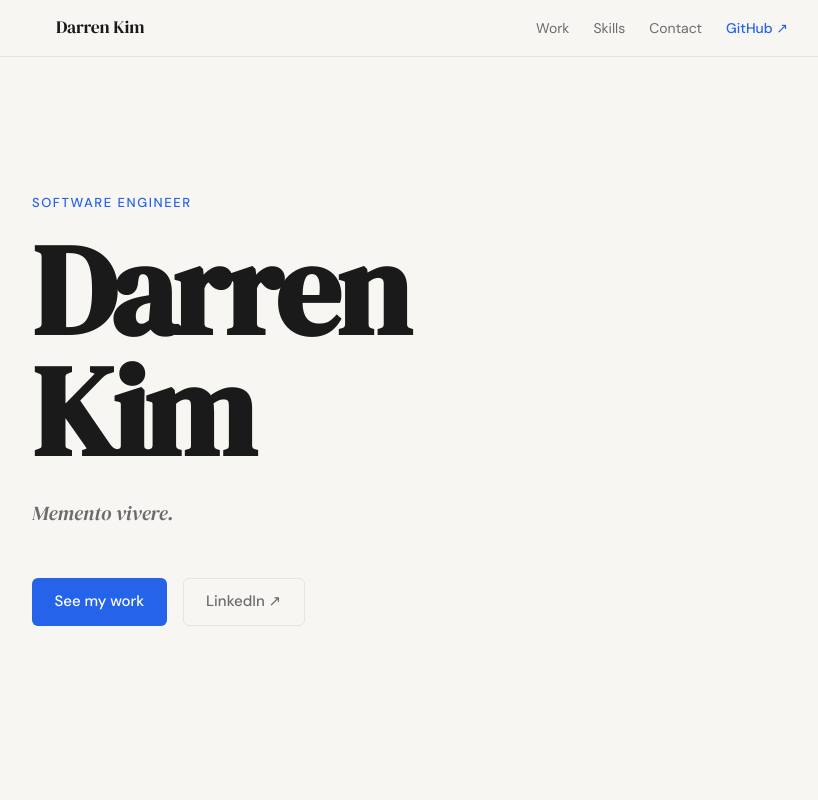
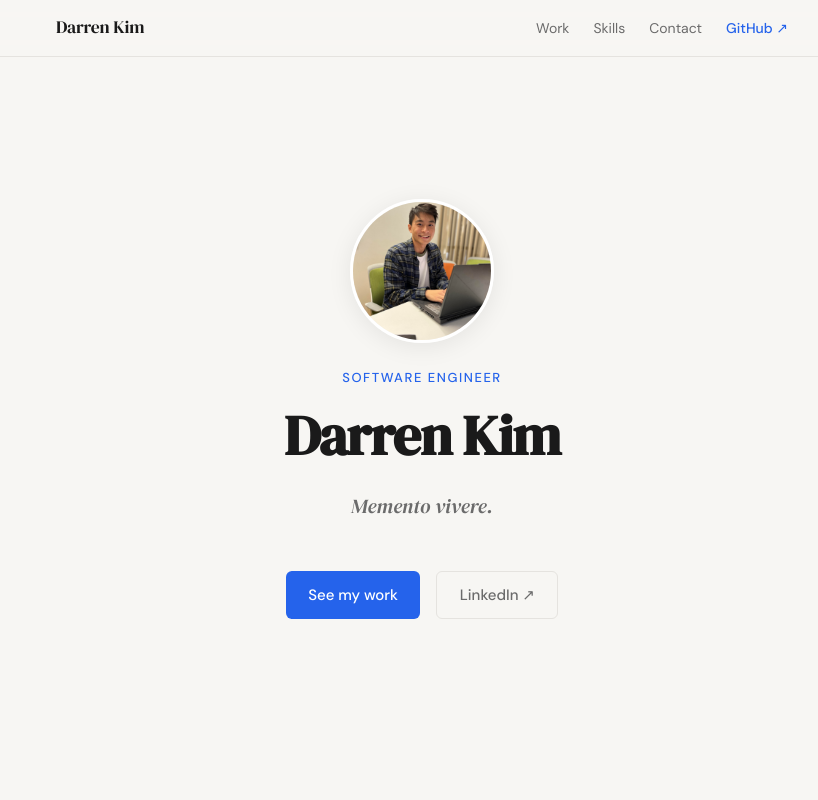
Before and after one commit to darrenkim247/darrenkim247.github.io, a React (Vite) app: page / in a window 1280 px wide. Shown: the top 800 px of the page, without its empty margins (218-1036 px from the left). Built offline with nearby package versions, Linux system fonts and the light colour scheme.

Commit message:
Add files via upload

```diff
--- a/src/App.css
+++ b/src/App.css
@@ -53,6 +53,19 @@
   max-width: var(--max-w);
   margin: 0 auto;
   width: 100%;
+  display: flex;
+  flex-direction: column;
+  align-items: center;
+  text-align: center;
+}
+.hero-photo {
+  width: 144px;
+  height: 144px;
+  border-radius: 50%;
+  object-fit: cover;
+  margin-bottom: var(--space-md);
+  border: 3px solid var(--surface);
+  box-shadow: 0 4px 24px rgba(0,0,0,0.08);
 }
 .hero-eyebrow {
   font-size: 0.8125rem;
@@ -64,9 +77,9 @@
 }
 .hero-name {
   font-family: var(--font-display);
-  font-size: clamp(4rem, 12vw, 8rem);
-  line-height: 0.95;
-  letter-spacing: -0.03em;
+  font-size: clamp(2.25rem, 6vw, 3.5rem);
+  line-height: 1.1;
+  letter-spacing: -0.02em;
   color: var(--ink);
   margin-bottom: var(--space-md);
 }
@@ -82,6 +95,7 @@
   display: flex;
   gap: var(--space-sm);
   flex-wrap: wrap;
+  justify-content: center;
 }
 
 /* Decorative rule — the one bold graphic gesture */
--- a/src/App.jsx
+++ b/src/App.jsx
@@ -61,8 +61,13 @@ function Hero() {
   return (
     <section className="hero" id="top">
       <div className="hero-inner">
+        <img
+          src="/headshot.jpg"
+          alt="Darren Kim"
+          className="hero-photo"
+        />
         <p className="hero-eyebrow">Software Engineer</p>
-        <h1 className="hero-name">Darren<br />Kim</h1>
+        <h1 className="hero-name">Darren Kim</h1>
         <p className="hero-bio">
           <em>Memento vivere.</em>
         </p>
```
